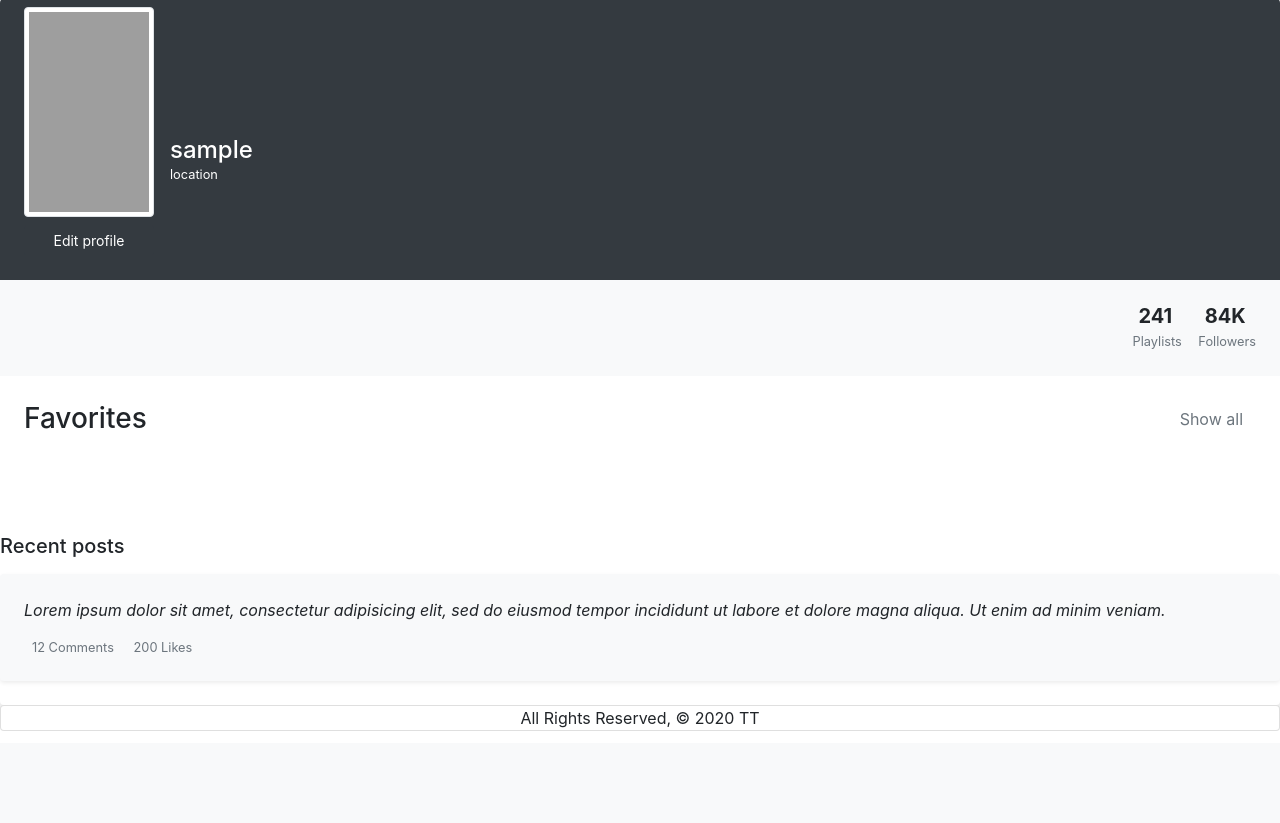
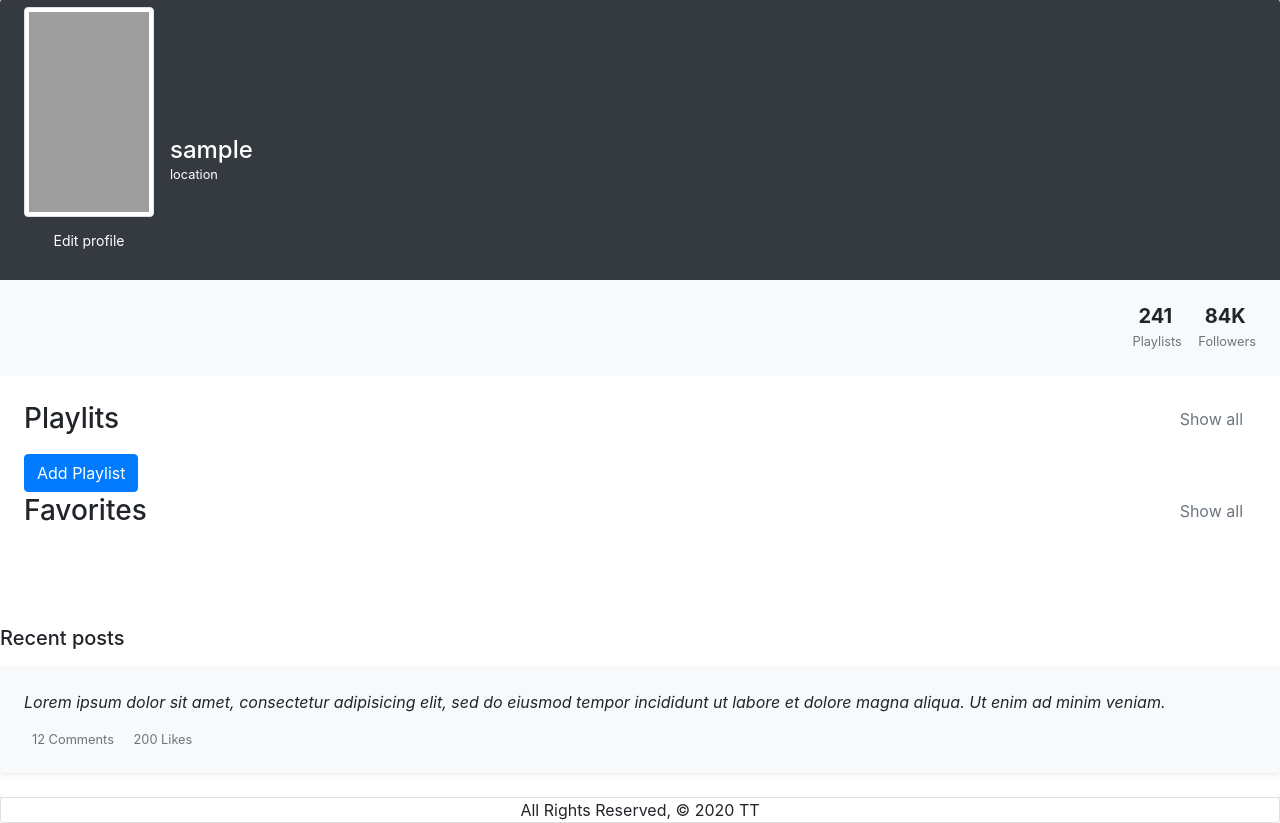
Before and after one commit to longevitytina/massage.ify, a Django app: page /profile/ in a window 1280 px wide. Shown: the part 57-880 px from the top of the page. Before the commit the page ends 788 px from the top, so only its background shows below. Run offline with Django 3.2, Linux system fonts and the light colour scheme; the visitor is signed in with stand-in values (Sample User, id 1); data that the repository does not hold is empty; parts of the project's set-up code (start-up, migrations or seed data) failed here and were passed over; some libraries are stand-ins or nearby versions; grey boxes are pictures that could not be loaded.

Commit message:
Adds creat playlist button

```diff
--- a/main_app/templates/profile.html
+++ b/main_app/templates/profile.html
@@ -38,6 +38,13 @@
   </div>
 
   <div class="py-4 px-4">
+    <div class="d-flex align-items-center justify-content-between mb-3">
+      <h3 class="mb-0">Playlits</h5>
+      <a href="#" class="btn btn-link text-muted">Show all</a>
+    </div>
+    <a href="{% url 'new_playlist' %}" class="btn btn-primary">Add Playlist</a>
+
+
     <div class="d-flex align-items-center justify-content-between mb-3">
       <h3 class="mb-0">Favorites</h5>
       <a href="#" class="btn btn-link text-muted">Show all</a>
--- a/main_app/templates/techniques/technique_index.html
+++ b/main_app/templates/techniques/technique_index.html
@@ -28,7 +28,9 @@
           <button type="submit" class="btn btn-secondary">Add</button>
         </form>
         {% else %}
-        <button type="submit" class="btn btn-secondary" disabled>Add</button>
+        <button type="submit" class="btn btn-secondary" disabled>
+          Nope
+        </button>
         {% endif %}
       </div>
     </div>
```
Also changed, not shown: main_app/templates/playlists/playlist_form.html (added, +9 -0 lines), main_app/templates/playlists/playlist_detail.html (added).
